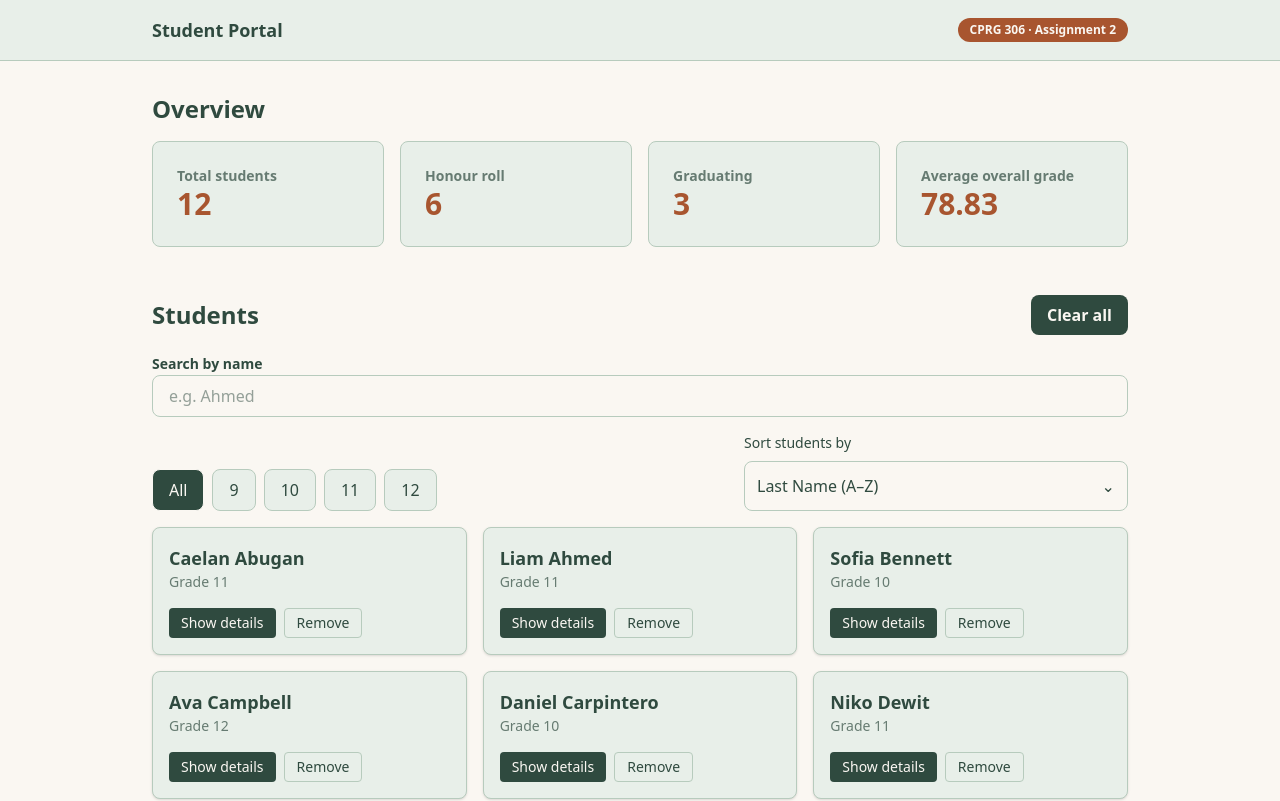
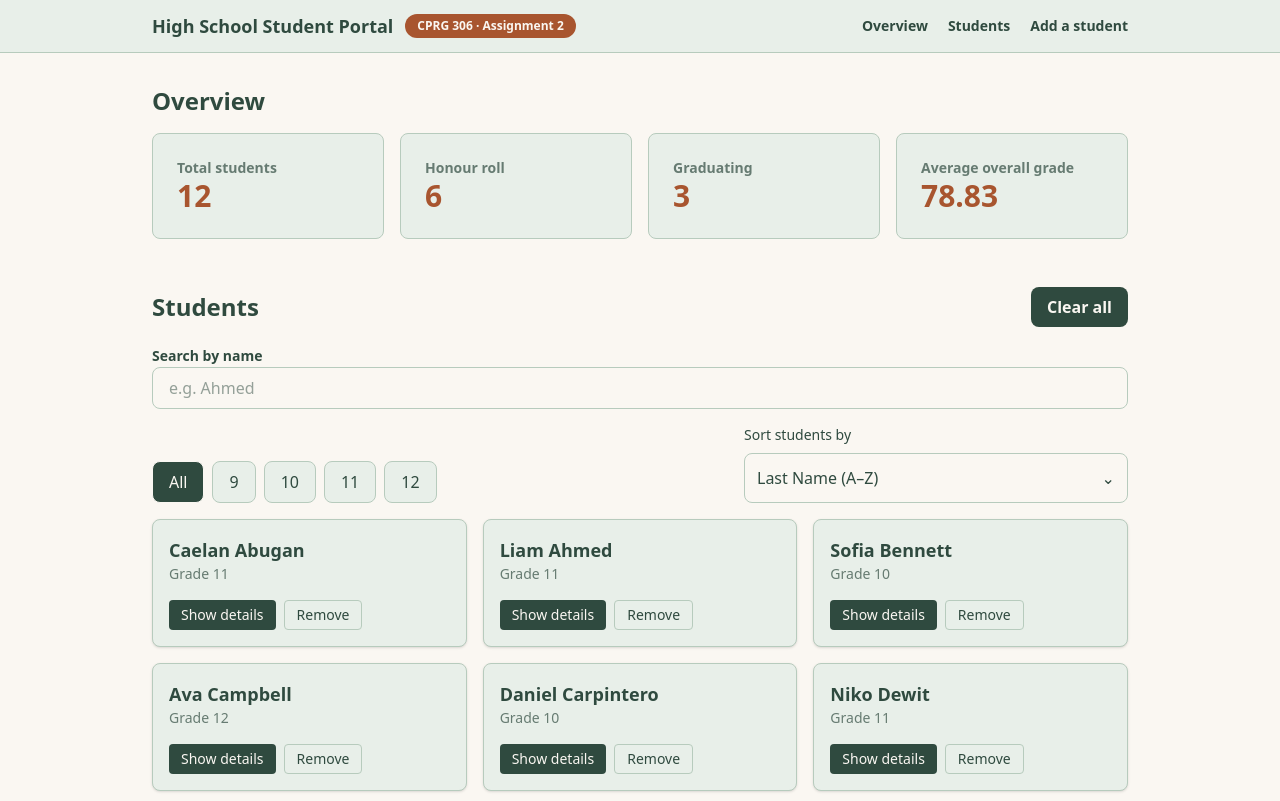
Before and after one commit to HellsMaximum/webdev-assignment2, a Next.js app: page / in a window 1280 px wide. Shown: the top 801 px of the page. Built offline with nearby package versions, Linux system fonts and the light colour scheme.

Commit message:
Added NavBar links to scroll webpage

```diff
--- a/app/layout.tsx
+++ b/app/layout.tsx
@@ -29,7 +29,7 @@ export const metadata: Metadata = {
 // ---------- Root layout component ----------
 export default function RootLayout({ children }: LayoutProps<"/">) {
   return (
-    <html lang="en">
+    <html lang="en" className="scroll-smooth">
       {/* Body: shared page background from the palette, fills the full screen height */}
       <body className={`${palette.pageBg} min-h-screen`}>
         {/* Header shown on every page */}
--- a/components/Navbar.tsx
+++ b/components/Navbar.tsx
@@ -4,33 +4,54 @@
  * Date: October 27, 2026
  *
  * Description:
- * This component renders the header bar shown at the top of every page in the app.
- * It takes no props; all of its colors come from the shared palette in data/colorPalette.ts.
- * When it renders, it combines the palette's class names with Tailwind layout classes
- * to build a centered, full-width bar with a bottom border.
- * The output is a <header> element containing the site title on the left and a
- * course badge on the right, styled for both light and dark mode.
+ * This component renders the header bar that stays at the top of every page in the app.
+ * It takes no props; its colors come from the shared palette in data/colorPalette.ts and
+ * its links come from the navLinks array below.
+ * It maps over navLinks to build one link per section, and each link points at a section
+ * id in StudentPortal (such as href="#students"), so clicking it scrolls the page there.
+ * The output is a sticky <header> with the school's name, the course badge and the
+ * Overview, Students and Add a student links, styled for both light and dark mode.
  */
 
 // ---------- Imports ----------
 import { palette } from "@/data/colorPalette";
 
+// ---------- Navigation links (href must match a section id in StudentPortal) ----------
+const navLinks = [
+  { label: "Overview", href: "#overview" },
+  { label: "Students", href: "#students" },
+  { label: "Add a student", href: "#add-student" },
+];
+
 // ---------- Component ----------
 const Navbar = () => {
   return (
-    // Header bar: background color and bottom divider from the palette
-    <header className={`${palette.headerBg} border-b ${palette.divider}`}>
-      {/* Inner container: centers content and spaces title and badge apart */}
-      <div className="max-w-5xl mx-auto px-6 py-4 flex items-center justify-between">
-        {/* Site title */}
-        <h1 className={`text-lg font-bold ${palette.heading}`}>Student Portal</h1>
+    // Header bar: sticks to the top while scrolling, with background and divider from the palette
+    <header className={`sticky top-0 z-10 ${palette.headerBg} border-b ${palette.divider}`}>
+      {/* Inner container: stacks on a phone, one row on wider screens */}
+      <div className="max-w-5xl mx-auto px-6 py-3 flex flex-col gap-2 sm:flex-row sm:items-center sm:justify-between">
+        {/* School name and course badge */}
+        <div className="flex items-center gap-3">
+          <h1 className={`text-lg font-bold ${palette.heading}`}>High School Student Portal</h1>
+          <span
+            className={`text-xs font-semibold ${palette.badgeText} ${palette.badgeBg} px-3 py-1 rounded-full`}
+          >
+            CPRG 306 &middot; Assignment 2
+          </span>
+        </div>
 
-        {/* Course badge */}
-        <span
-          className={`text-xs font-semibold ${palette.badgeText} ${palette.badgeBg} px-3 py-1 rounded-full`}
-        >
-          CPRG 306 &middot; Assignment 2
-        </span>
+        {/* Section links: each one jumps to its section of the page */}
+        <nav className="flex flex-wrap gap-x-5 gap-y-1">
+          {navLinks.map((link) => (
+            <a
+              key={link.href}
+              href={link.href}
+              className={`text-sm font-semibold ${palette.secondaryText} hover:underline underline-offset-4`}
+            >
+              {link.label}
+            </a>
+          ))}
+        </nav>
       </div>
     </header>
   );
--- a/components/StudentPortal.tsx
+++ b/components/StudentPortal.tsx
@@ -99,7 +99,7 @@ const StudentPortal = () => {
   return (
     <main className="max-w-5xl mx-auto px-6 py-8 space-y-12">
       {/* Overview section: statistics use the full student list. */}
-      <section id="overview" className="scroll-mt-20 space-y-4">
+      <section id="overview" className="scroll-mt-28 space-y-4">
         <h2 className={`text-2xl font-bold ${palette.heading}`}>
           Overview
         </h2>
@@ -107,7 +107,7 @@ const StudentPortal = () => {
       </section>
 
       {/* Students section. */}
-      <section id="students" className="scroll-mt-20 space-y-4">
+      <section id="students" className="scroll-mt-28 space-y-4">
         <div className="flex flex-wrap items-center justify-between gap-4">
           <h2 className={`text-2xl font-bold ${palette.heading}`}>
             Students
@@ -164,7 +164,7 @@ const StudentPortal = () => {
       </section>
 
       {/* Add a student section remains below the student list. */}
-      <section id="add-student" className="scroll-mt-20 space-y-4">
+      <section id="add-student" className="scroll-mt-28 space-y-4">
         <h2 className={`text-2xl font-bold ${palette.heading}`}>
           Add a student
         </h2>
```
Also changed, not shown: 1 other file (tests, documents, lock files or other folders).
